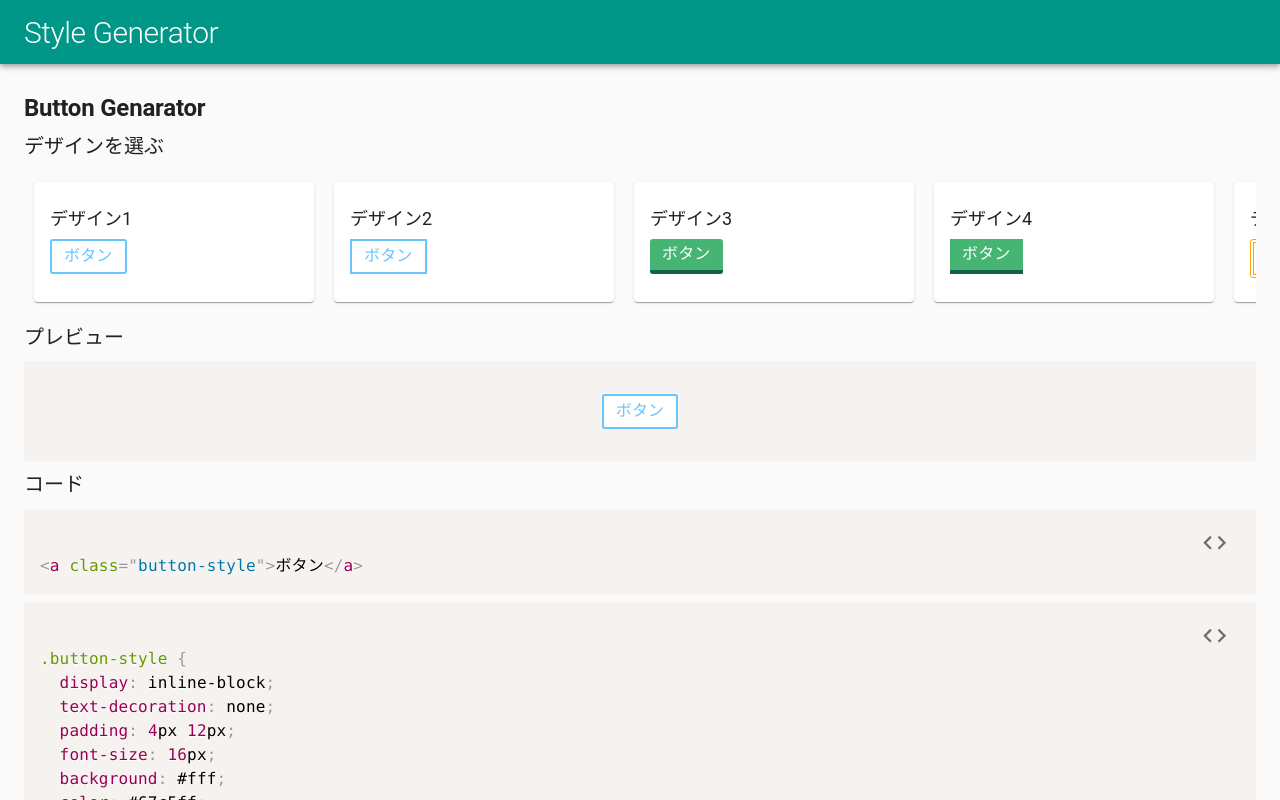
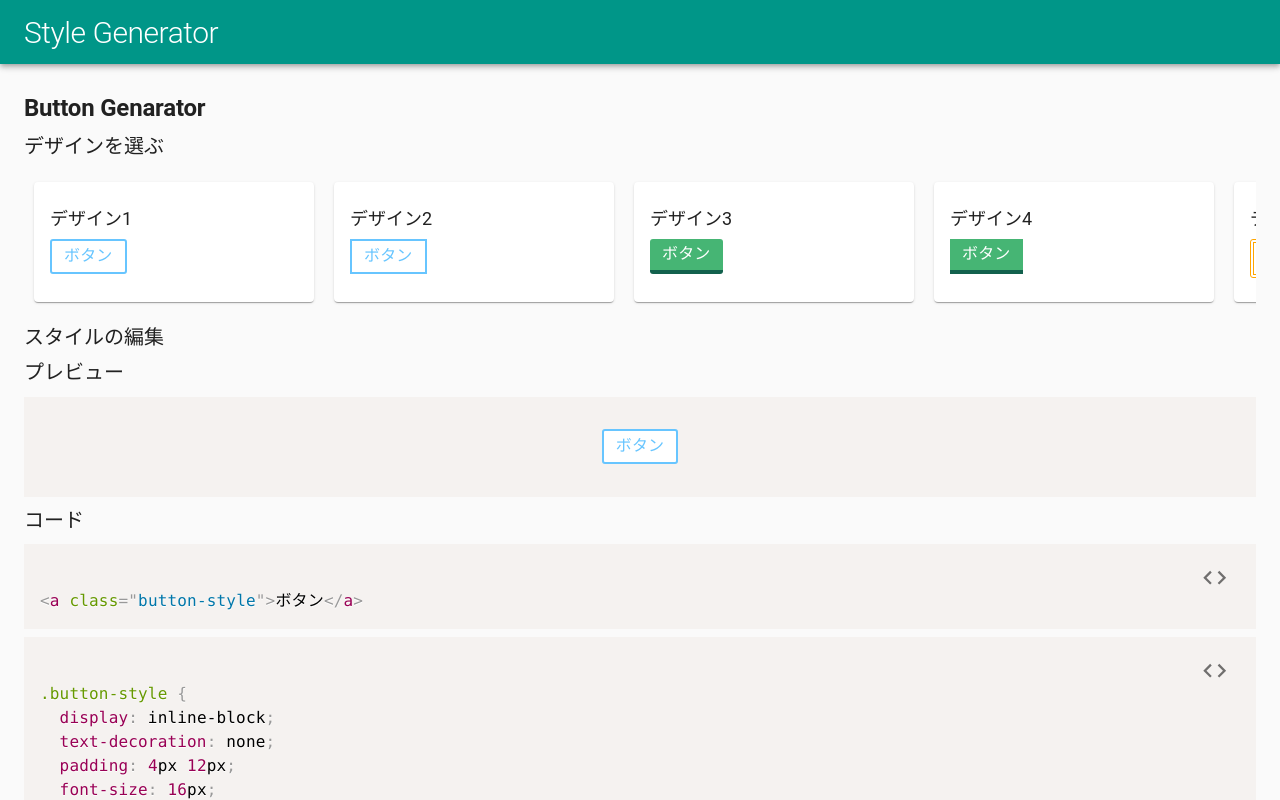
Before and after one commit to Yota-K/html-css-style-generator, a Next.js app: page /create-button in a window 1280 px wide. Shown: the top 800 px of the page. Built offline with nearby package versions, Linux system fonts and the light colour scheme.

Commit message:
ベースになるコンポーネントを追加して。

```diff
--- /dev/null
+++ b/src/components/Organisms/ButtonGenarator/EditView/index.tsx
@@ -0,0 +1,11 @@
+import React from 'react';
+
+import { AppTypography } from '../../../Atoms/Typography/index';
+
+export const ButtonEditView = () => {
+  return (
+    <>
+      <AppTypography variant="h3" text="スタイルの編集" />
+    </>
+  );
+};
--- a/src/components/Templates/CreateButtonView/index.tsx
+++ b/src/components/Templates/CreateButtonView/index.tsx
@@ -7,6 +7,7 @@ import { AppHeader } from '../../Organisms/Header/index';
 import { AppTypography } from '../../Atoms/Typography/index';
 import { ButtonCardList } from '../../Organisms/ButtonGenarator/ButtonCardList/index';
 import { ButtonCodeView } from '../../Organisms/ButtonGenarator/Codeview/index';
+import { ButtonEditView } from '../../Organisms/ButtonGenarator/EditView/index';
 import { ButtonPreview } from '../../Organisms/ButtonGenarator/Preview/index';
 import { ButtonCardDataProps } from '../../../../type/index';
 import { State, initialState, Action, reducer } from '../../../../reducers/ButtonGenerator/index';
@@ -44,6 +45,7 @@ export const CreateView: React.FC<Props> = ({ pageTitle, title, description, fea
       <Container>
         <AppTypography variant="h2" text={featureTitle} />
         <ButtonCardList cardData={cardData} />
+        <ButtonEditView />
         <ButtonPreview />
         <ButtonCodeView htmlCode={htmlCode} />
       </Container>
```
